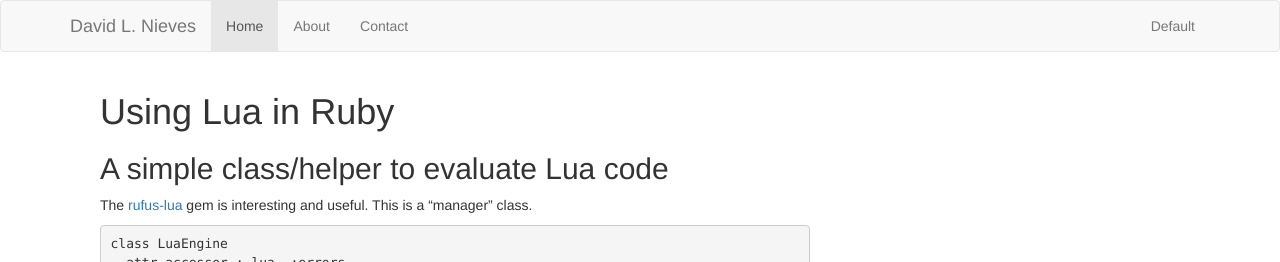
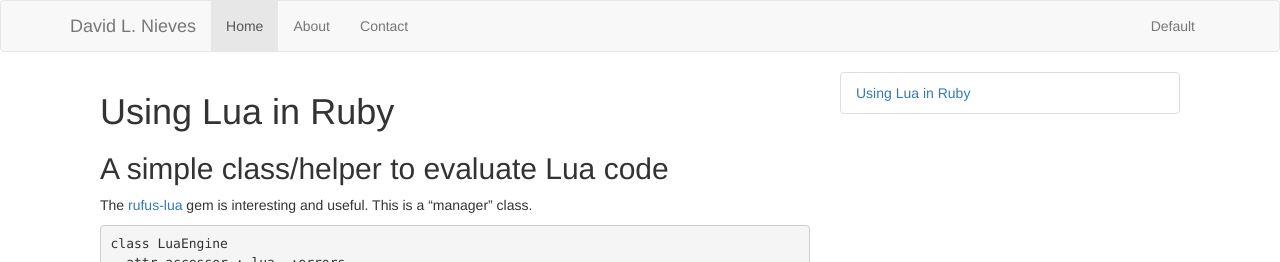
Before and after one commit to dlnieves/awesome-ideas, a Jekyll site: the page built from _posts/2017-01-19-some-recipes.md, in a window 1280 px wide. Shown: the top 262 px of the page. Built offline with Jekyll 4.4.1, drawn with Linux system fonts in a browser that asks for light colours; the repository's description, which GitHub fills in, is left out.

Commit message:
Update default.html

```diff
--- a/_layouts/default.html
+++ b/_layouts/default.html
@@ -55,7 +55,13 @@
           {{ content }}
         </div>
         <div class="col-sm-4">
-
+          <ul class="list-group">
+            {% for post in site.posts %}
+            <li class="list-group-item">
+              <a href="{{ post.url }}">{{ post.title }}</a>
+            </li>
+            {% endfor %}
+          </ul>
         </div>
       </div>
 
```
